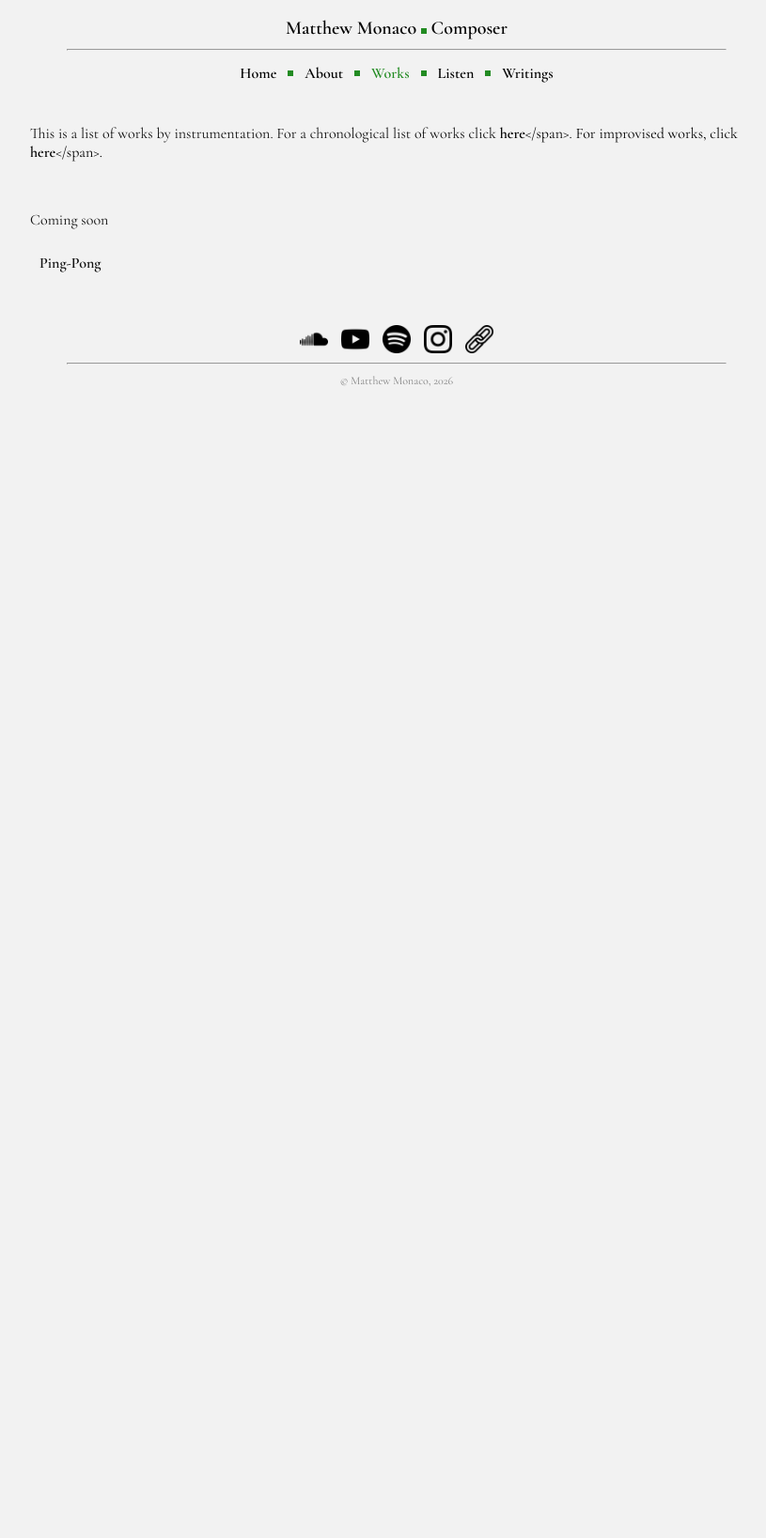
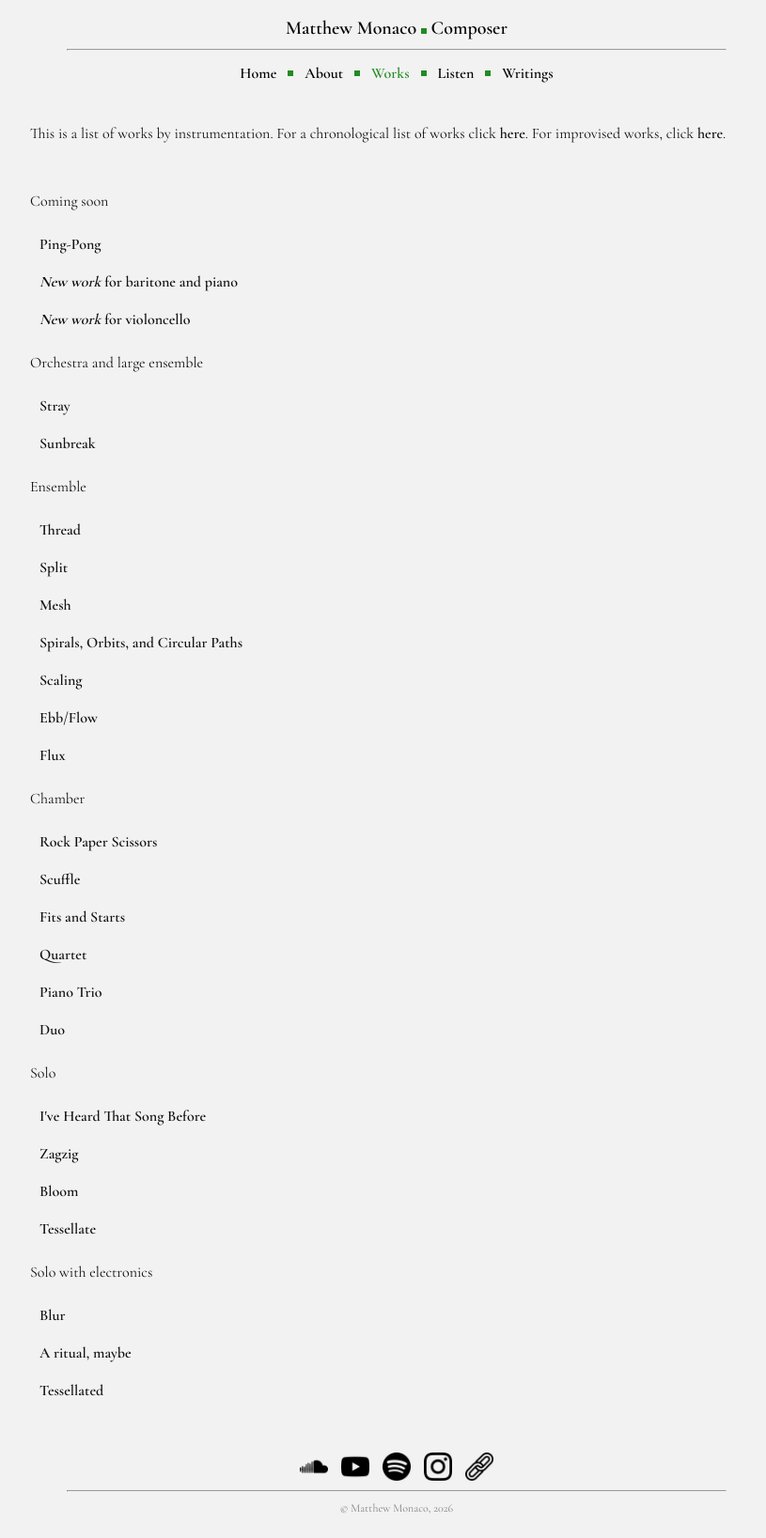
Before and after one commit to matthew-monaco/matthew-monaco.github.io, a Jekyll site: the page built from works_by_instrumentation.md, in a window 1280 px wide. Shown: the whole page at 94% size, without its empty margins (218-1033 px from the left). Built offline with Jekyll 4.4.1, drawn with Linux system fonts in a browser that asks for light colours; before the commit the page ends 900 px from its top, so only the background shows below that; part of the change alters nothing that is shown.

Commit message:
Update works_by_instrumentation.md

```diff
--- a/works_by_instrumentation.md
+++ b/works_by_instrumentation.md
@@ -4,7 +4,7 @@ title: Works (by instrumentation) | Matthew Monaco
 permalink: /works_by_instrumentation
 ---
 
-This is a list of works by instrumentation. For a chronological list of works click <a href="/works"><strong>here</strong></span>. For improvised works, click <a href="/listen"><strong>here</strong></span>.
+This is a list of works by instrumentation. For a chronological list of works click <span href="/works"><strong>here</strong></span>. For improvised works, click <span href="/listen"><strong>here</strong></span>.
 
 <br>
 
@@ -12,20 +12,20 @@ Coming soon
 
 <details>
   <summary><strong>Ping-Pong</strong></summary>
-  <p>2027 <a style="color: green"> <span class="nav-dot"></span> </span> 12' <a style="color: green"> <span class="nav-dot"></span> </span> Flute, oboe, clarinet, bassoon, French horn, trumpet, trombone, 2 percussionists, harp, 2 violins, viola, violoncello, and double bass</p>
+  <p>2027 <span style="color: green"> <span class="nav-dot"></span> </span> 12' <span style="color: green"> <span class="nav-dot"></span> </span> Flute, oboe, clarinet, bassoon, French horn, trumpet, trombone, 2 percussionists, harp, 2 violins, viola, violoncello, and double bass</p>
   <p>More details coming soon.</p>
-  <p>Commissioned by <a style="color: green">ArtZenter</span> for the <a style="color: green">San Francisco Contemporary Music Players</span>.</p>
+  <p>Commissioned by <span style="color: green">ArtZenter</span> for the <span style="color: green">San Francisco Contemporary Music Players</span>.</p>
 </details>
 
 <details>
   <summary><strong><em>New work</em> for baritone and piano</strong></summary>
-  <p>2028 <a style="color: green"> <span class="nav-dot"></span> </span> 10' <a style="color: green"> <span class="nav-dot"></span> </span> Baritone and piano</p>
+  <p>2028 <span style="color: green"> <span class="nav-dot"></span> </span> 10' <span style="color: green"> <span class="nav-dot"></span> </span> Baritone and piano</p>
   <p>Song cycle. Details coming soon.</p>
 </details>
 
 <details>
   <summary><strong><em>New work</em> for violoncello</strong></summary>
-  <p>2027 <a style="color: green"> <span class="nav-dot"></span> </span> 7' <a style="color: green"> <span class="nav-dot"></span> </span> Violoncello</p>
+  <p>2027 <span style="color: green"> <span class="nav-dot"></span> </span> 7' <span style="color: green"> <span class="nav-dot"></span> </span> Violoncello</p>
   <p>Details coming soon.</p>
 </details>
 
@@ -33,141 +33,141 @@ Orchestra and large ensemble
 
 <details>
   <summary><strong>Stray</strong></summary>
-  <p>2022 <a style="color: green"> <span class="nav-dot"></span> </span> 23' <a style="color: green"> <span class="nav-dot"></span> </span> 20 musicians</p>
-  <p>Premiered by <a style="color: green">l'Orchestre des lauréats du Conservatoire (CNSMDP), Jean Deroyer</span> in September 2022 <em>(Paris, France)</em>.</p>
+  <p>2022 <span style="color: green"> <span class="nav-dot"></span> </span> 23' <span style="color: green"> <span class="nav-dot"></span> </span> 20 musicians</p>
+  <p>Premiered by <span style="color: green">l'Orchestre des lauréats du Conservatoire (CNSMDP), Jean Deroyer</span> in September 2022 <em>(Paris, France)</em>.</p>
 </details>
 
 <details>
   <summary><strong>Sunbreak</strong></summary>
-  <p>2019, rev. 2026 <a style="color: green"> <span class="nav-dot"></span> </span> 12' <a style="color: green"> <span class="nav-dot"></span> </span> Orchestra (2.2.2.2 / 2.2.2 / timp+1 / pno / strings)</p>
-  <p>Premiered by the <a style="color: green">NEC Philharmonic, David Loebel</span> in May 2019 <em>(Boston, MA)</em>.</p>
+  <p>2019, rev. 2026 <span style="color: green"> <span class="nav-dot"></span> </span> 12' <span style="color: green"> <span class="nav-dot"></span> </span> Orchestra (2.2.2.2 / 2.2.2 / timp+1 / pno / strings)</p>
+  <p>Premiered by the <span style="color: green">NEC Philharmonic, David Loebel</span> in May 2019 <em>(Boston, MA)</em>.</p>
 </details>
 
 Ensemble
 
 <details>
   <summary><strong>Thread</strong></summary>
-  <p>2025 <a style="color: green"> <span class="nav-dot"></span> </span> 14' <a style="color: green"> <span class="nav-dot"></span> </span> Flute, clarinet, violin, viola, violoncello, and piano</p>
-  <p>Premiered by <a style="color: green">Ensemble Linea, Jean-Philippe Wurtz</span> at the <a style="color: green">Festival aux Chandelles</span> in May, 2025 <em>(Sainte-Marie-aux-Mines, France)</em>.</p>
-  <p>Commissioned by the <a style="color: green">Royaumont Foundation</span> with the support of Christine Jolivet Erlih.</p>
+  <p>2025 <span style="color: green"> <span class="nav-dot"></span> </span> 14' <span style="color: green"> <span class="nav-dot"></span> </span> Flute, clarinet, violin, viola, violoncello, and piano</p>
+  <p>Premiered by <span style="color: green">Ensemble Linea, Jean-Philippe Wurtz</span> at the <span style="color: green">Festival aux Chandelles</span> in May, 2025 <em>(Sainte-Marie-aux-Mines, France)</em>.</p>
+  <p>Commissioned by the <span style="color: green">Royaumont Foundation</span> with the support of Christine Jolivet Erlih.</p>
 </details>
 
 <details>
   <summary><strong>Split</strong></summary>
-  <p>2023 <a style="color: green"> <span class="nav-dot"></span> </span> 12' <a style="color: green"> <span class="nav-dot"></span> </span> Flute, clarinet, piano, violin, viola, violoncello, and piano</p>
-  <p>Premiered by <a style="color: green">Ensemble l’Itinéraire, David Milnes</span> in October 2023 <em>(Berkeley, CA)</em>.</p>
+  <p>2023 <span style="color: green"> <span class="nav-dot"></span> </span> 12' <span style="color: green"> <span class="nav-dot"></span> </span> Flute, clarinet, piano, violin, viola, violoncello, and piano</p>
+  <p>Premiered by <span style="color: green">Ensemble l’Itinéraire, David Milnes</span> in October 2023 <em>(Berkeley, CA)</em>.</p>
 </details>
 
 <details>
   <summary><strong>Mesh</strong></summary>
-  <p>2023 <a style="color: green"> <span class="nav-dot"></span> </span> 10' <a style="color: green"> <span class="nav-dot"></span> </span> Flute, clarinet, piano, violin, viola, violoncello, and piano</p>
-  <p>Premiered by <a style="color: green">Ensemble Court-circuit, Jean Deroyer</span> as part of <a style="color: green">Voix Nouvelles</span> at the Royaumont Abbey in September 2023 <em>(Asnières-sur-Oise, France)</em>.</p>
+  <p>2023 <span style="color: green"> <span class="nav-dot"></span> </span> 10' <span style="color: green"> <span class="nav-dot"></span> </span> Flute, clarinet, piano, violin, viola, violoncello, and piano</p>
+  <p>Premiered by <span style="color: green">Ensemble Court-circuit, Jean Deroyer</span> as part of <span style="color: green">Voix Nouvelles</span> at the Royaumont Abbey in September 2023 <em>(Asnières-sur-Oise, France)</em>.</p>
 </details>
 
 <details>
   <summary><strong>Spirals, Orbits, and Circular Paths</strong></summary>
-  <p>2021 <a style="color: green"> <span class="nav-dot"></span> </span> 10' <a style="color: green"> <span class="nav-dot"></span> </span> Contrabass clarinet, 2 percussionists, harp, piano, accordion, 2 violins, 2 violas, violoncello, and double bass</p>
-  <p>Premiered by <a style="color: green">Ensemble intercontemporain, Léo Margue</span> in November 2021 <em>(Paris, France)</em>.</p>
+  <p>2021 <span style="color: green"> <span class="nav-dot"></span> </span> 10' <span style="color: green"> <span class="nav-dot"></span> </span> Contrabass clarinet, 2 percussionists, harp, piano, accordion, 2 violins, 2 violas, violoncello, and double bass</p>
+  <p>Premiered by <span style="color: green">Ensemble intercontemporain, Léo Margue</span> in November 2021 <em>(Paris, France)</em>.</p>
 </details>
 
 <details>
   <summary><strong>Scaling</strong></summary>
-  <p>2020 <a style="color: green"> <span class="nav-dot"></span> </span> 13' <a style="color: green"> <span class="nav-dot"></span> </span> Flute, bass clarinet, alto saxophone, french horn, trombone, percussion, 2 violins, viola, violoncello, and double bass</p>
-  <p>Premiered by <a style="color: green">Ensemble intercontemporain, Léo Margue</span> in January 2021 <em>(Paris, France)</em>.</p>
+  <p>2020 <span style="color: green"> <span class="nav-dot"></span> </span> 13' <span style="color: green"> <span class="nav-dot"></span> </span> Flute, bass clarinet, alto saxophone, french horn, trombone, percussion, 2 violins, viola, violoncello, and double bass</p>
+  <p>Premiered by <span style="color: green">Ensemble intercontemporain, Léo Margue</span> in January 2021 <em>(Paris, France)</em>.</p>
 </details>
 
 <details>
   <summary><strong>Ebb/Flow</strong></summary>
-  <p>2020 <a style="color: green"> <span class="nav-dot"></span> </span> 24' <a style="color: green"> <span class="nav-dot"></span> </span> 8 trombones, percussion, and 4 double basses</p>
+  <p>2020 <span style="color: green"> <span class="nav-dot"></span> </span> 24' <span style="color: green"> <span class="nav-dot"></span> </span> 8 trombones, percussion, and 4 double basses</p>
 </details>
 
 <details>
   <summary><strong>Flux</strong></summary>
-  <p>2019 <a style="color: green"> <span class="nav-dot"></span> </span> 23' <a style="color: green"> <span class="nav-dot"></span> </span> Flute, clarinet, percussion, piano, violin, violoncello, double bass, and baritone solo</p>
-  <p>Premiered by <a style="color: green">Alinéa, Ty Bouque, Tristan Rais-Sherman</span> in January 2020 <em>(Boston, MA)</em>.</p>
+  <p>2019 <span style="color: green"> <span class="nav-dot"></span> </span> 23' <span style="color: green"> <span class="nav-dot"></span> </span> Flute, clarinet, percussion, piano, violin, violoncello, double bass, and baritone solo</p>
+  <p>Premiered by <span style="color: green">Alinéa, Ty Bouque, Tristan Rais-Sherman</span> in January 2020 <em>(Boston, MA)</em>.</p>
 </details>
 
 Chamber
 
 <details>
   <summary><strong>Rock Paper Scissors</strong></summary>
-  <p>2026 <a style="color: green"> <span class="nav-dot"></span> </span> 7' <a style="color: green"> <span class="nav-dot"></span> </span> Flute, violin, and piano</p>
-  <p>Premiered by Hana Zvagen, Bohdan Doroshenko, and Francesco Campora as part of <a style="color: green">Bled Contemporary Music Week</span> in June, 2026 <em>(Bled, Slovenia)</em>.</p>
+  <p>2026 <span style="color: green"> <span class="nav-dot"></span> </span> 7' <span style="color: green"> <span class="nav-dot"></span> </span> Flute, violin, and piano</p>
+  <p>Premiered by Hana Zvagen, Bohdan Doroshenko, and Francesco Campora as part of <span style="color: green">Bled Contemporary Music Week</span> in June, 2026 <em>(Bled, Slovenia)</em>.</p>
 </details>
 
 <details>
   <summary><strong>Scuffle</strong></summary>
-  <p>2026 <a style="color: green"> <span class="nav-dot"></span> </span> 8' <a style="color: green"> <span class="nav-dot"></span> </span> Bass clarinet, drumset, and double bass</p>
-  <p>Premiered by the <a style="color: green">Patsiaoura Ensemble</span> at the <a style="color: green">Reaching the Limits</span> festival in March, 2026 <em>(Larnaca, Cyprus)</em>.</p>
-  <p>Commissioned by the <a style="color: green">Reaching the Limits</span> festival and <a style="color: green">CultureTones</span>.</p>
+  <p>2026 <span style="color: green"> <span class="nav-dot"></span> </span> 8' <span style="color: green"> <span class="nav-dot"></span> </span> Bass clarinet, drumset, and double bass</p>
+  <p>Premiered by the <span style="color: green">Patsiaoura Ensemble</span> at the <span style="color: green">Reaching the Limits</span> festival in March, 2026 <em>(Larnaca, Cyprus)</em>.</p>
+  <p>Commissioned by the <span style="color: green">Reaching the Limits</span> festival and <span style="color: green">CultureTones</span>.</p>
 </details>
 
 <details>
   <summary><strong>Fits and Starts</strong></summary>
-  <p>2024 <a style="color: green"> <span class="nav-dot"></span> </span> 9' <a style="color: green"> <span class="nav-dot"></span> </span> String quartet</p>
-  <p>Premiered by the <a style="color: green">Del Sol Quartet</span> in April, 2024 <em>(Berkeley, CA)</em>.</p>
+  <p>2024 <span style="color: green"> <span class="nav-dot"></span> </span> 9' <span style="color: green"> <span class="nav-dot"></span> </span> String quartet</p>
+  <p>Premiered by the <span style="color: green">Del Sol Quartet</span> in April, 2024 <em>(Berkeley, CA)</em>.</p>
 </details>
 
 <details>
   <summary><strong>Quartet</strong></summary>
-  <p>2019 <a style="color: green"> <span class="nav-dot"></span> </span> 8'<a style="color: green"> <span class="nav-dot"></span> </span> Clarinet, violin, viola, and double bass</p>
-  <p>Premiered by the <a style="color: green">Callithumpian Consort, Stephen Drury</span> in November 2019 <em>(Boston, MA)</em>.</p>
+  <p>2019 <span style="color: green"> <span class="nav-dot"></span> </span> 8'<span style="color: green"> <span class="nav-dot"></span> </span> Clarinet, violin, viola, and double bass</p>
+  <p>Premiered by the <span style="color: green">Callithumpian Consort, Stephen Drury</span> in November 2019 <em>(Boston, MA)</em>.</p>
 </details>
 
 <details>
   <summary><strong>Piano Trio</strong></summary>
-  <p>2019 <a style="color: green"> <span class="nav-dot"></span> </span> 10' <a style="color: green"> <span class="nav-dot"></span> </span> Violin, violoncello, and piano</p>
-  <p>Premiered by the <a style="color: green">Brouwer Trio</span> at the <a style="color: green">VIPA Festival</span> in July 2019 <em>(Valencia, Spain)</em>.</p>
+  <p>2019 <span style="color: green"> <span class="nav-dot"></span> </span> 10' <span style="color: green"> <span class="nav-dot"></span> </span> Violin, violoncello, and piano</p>
+  <p>Premiered by the <span style="color: green">Brouwer Trio</span> at the <span style="color: green">VIPA Festival</span> in July 2019 <em>(Valencia, Spain)</em>.</p>
 </details>
 
 <details>
   <summary><strong>Duo</strong></summary>
-  <p>2019 <a style="color: green"> <span class="nav-dot"></span> </span> 10' <a style="color: green"> <span class="nav-dot"></span> </span> Flute and violoncello</p>
-  <p>Premiered by members of <a style="color: green">Ensemble Linea</span> at the <a style="color: green">Etchings Festival</span> in June 2019 <em>(Auvillar, France)</em>.</p>
+  <p>2019 <span style="color: green"> <span class="nav-dot"></span> </span> 10' <span style="color: green"> <span class="nav-dot"></span> </span> Flute and violoncello</p>
+  <p>Premiered by members of <span style="color: green">Ensemble Linea</span> at the <span style="color: green">Etchings Festival</span> in June 2019 <em>(Auvillar, France)</em>.</p>
 </details>
 
 Solo
 
 <details>
   <summary><strong>I've Heard That Song Before</strong></summary>
-  <p>2026 <a style="color: green"> <span class="nav-dot"></span> </span> 8'<a style="color: green"> <span class="nav-dot"></span> </span> Soprano</p>
-  <p>Premiered by <a style="color: green">Maria Eleonora Caminada</span> in May, 2026 <em>(Milan, Italy)</em>.</p>
+  <p>2026 <span style="color: green"> <span class="nav-dot"></span> </span> 8'<span style="color: green"> <span class="nav-dot"></span> </span> Soprano</p>
+  <p>Premiered by <span style="color: green">Maria Eleonora Caminada</span> in May, 2026 <em>(Milan, Italy)</em>.</p>
 </details>
 
 <details>
   <summary><strong>Zagzig</strong></summary>
-  <p>2025 <a style="color: green"> <span class="nav-dot"></span> </span> 4' <a style="color: green"> <span class="nav-dot"></span> </span> Modern harpsichord</p>
-  <p>To be premiered by <a style="color: green">Ninon Hannecart-Ségal</span> in September 2026 <em>(Rybna, Poland)</em>.</p>
+  <p>2025 <span style="color: green"> <span class="nav-dot"></span> </span> 4' <span style="color: green"> <span class="nav-dot"></span> </span> Modern harpsichord</p>
+  <p>To be premiered by <span style="color: green">Ninon Hannecart-Ségal</span> in September 2026 <em>(Rybna, Poland)</em>.</p>
 </details>
 
 <details>
   <summary><strong>Bloom</strong></summary>
-  <p>2025 <a style="color: green"> <span class="nav-dot"></span> </span> 8' <a style="color: green"> <span class="nav-dot"></span> </span> Accordion</p>
-  <p>Premiered by <a style="color: green">Théo Ould</span> in November, 2025 <em>(Berkeley, CA)</em>.</p>
+  <p>2025 <span style="color: green"> <span class="nav-dot"></span> </span> 8' <span style="color: green"> <span class="nav-dot"></span> </span> Accordion</p>
+  <p>Premiered by <span style="color: green">Théo Ould</span> in November, 2025 <em>(Berkeley, CA)</em>.</p>
 </details>
 
 <details>
   <summary><strong>Tessellate</strong></summary>
-  <p>2021 <a style="color: green"> <span class="nav-dot"></span> </span> 11' <a style="color: green"> <span class="nav-dot"></span> </span> Alto saxophone</p>
-  <p>Premiered by <a style="color: green">Iñaki Bermudez</span> in May 2021 <em>(Paris, France)</em>.</p>
+  <p>2021 <span style="color: green"> <span class="nav-dot"></span> </span> 11' <span style="color: green"> <span class="nav-dot"></span> </span> Alto saxophone</p>
+  <p>Premiered by <span style="color: green">Iñaki Bermudez</span> in May 2021 <em>(Paris, France)</em>.</p>
 </details>
 
 Solo with electronics
 
 <details>
   <summary><strong>Blur</strong></summary>
-  <p>2024 <a style="color: green"> <span class="nav-dot"></span> </span> 8' <a style="color: green"> <span class="nav-dot"></span> </span> Contrabass clarinet and electronics</p>
-  <p>Premiered by <a style="color: green">Alain Billard</span> at the <a style="color: green">ManiFeste</span> festival at <a style="color: green">Ircam</span> in June, 2024 <em>(Paris, France)</em>.</p>
+  <p>2024 <span style="color: green"> <span class="nav-dot"></span> </span> 8' <span style="color: green"> <span class="nav-dot"></span> </span> Contrabass clarinet and electronics</p>
+  <p>Premiered by <span style="color: green">Alain Billard</span> at the <span style="color: green">ManiFeste</span> festival at <span style="color: green">Ircam</span> in June, 2024 <em>(Paris, France)</em>.</p>
 </details>
 
 <details>
   <summary><strong>A ritual, maybe</strong></summary>
-  <p>2023 <a style="color: green"> <span class="nav-dot"></span> </span> 8' <a style="color: green"> <span class="nav-dot"></span> </span> Double bass and electronics</p>
-  <p>Premiered by <a style="color: green">Richard Worn</span> in April 2023 <em>(Berkeley, CA)</em>.</p>
+  <p>2023 <span style="color: green"> <span class="nav-dot"></span> </span> 8' <span style="color: green"> <span class="nav-dot"></span> </span> Double bass and electronics</p>
+  <p>Premiered by <span style="color: green">Richard Worn</span> in April 2023 <em>(Berkeley, CA)</em>.</p>
 </details>
 
 <details>
   <summary><strong>Tessellated</strong></summary>
-  <p>2022 <a style="color: green"> <span class="nav-dot"></span> </span> 14' <a style="color: green"> <span class="nav-dot"></span> </span> Alto saxophone and electronics</p>
-  <p>Premiered by by <a style="color: green">Iñaki Bermudez</span> in March 2022 <em>(Paris, France)</em>.</p>
+  <p>2022 <span style="color: green"> <span class="nav-dot"></span> </span> 14' <span style="color: green"> <span class="nav-dot"></span> </span> Alto saxophone and electronics</p>
+  <p>Premiered by by <span style="color: green">Iñaki Bermudez</span> in March 2022 <em>(Paris, France)</em>.</p>
 </details>
```
